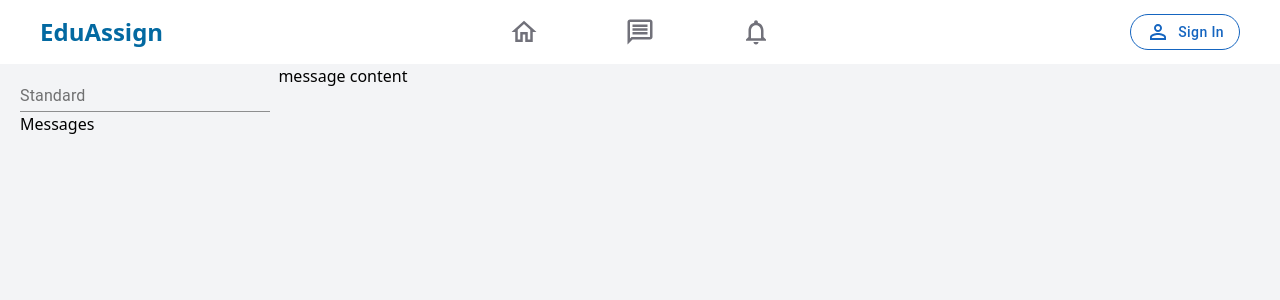
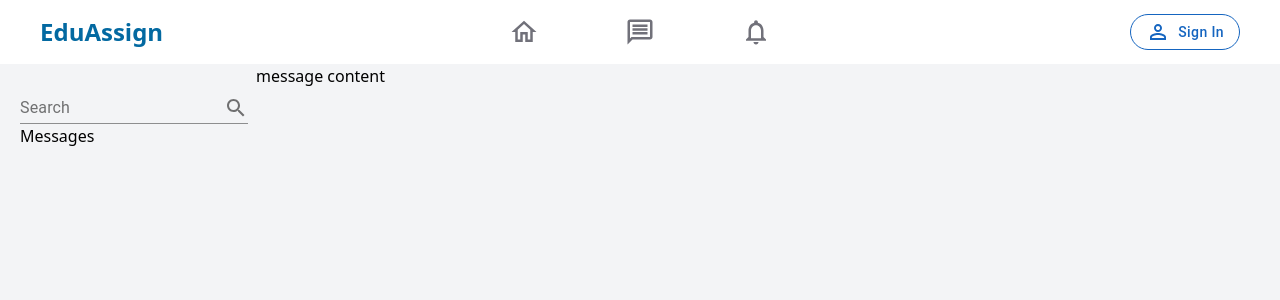
Before and after one commit to eliasrizik93/EduAssign, a React (Create React App) app in the folder client/: page /messages in a window 1280 px wide. Shown: the top 300 px of the page. Built offline with nearby package versions, Linux system fonts and the light colour scheme.

Commit message:
add error to searchBar

```diff
--- a/client/package.json
+++ b/client/package.json
@@ -3,8 +3,11 @@
   "version": "0.1.0",
   "private": true,
   "dependencies": {
+    "@emotion/react": "^11.11.1",
+    "@emotion/styled": "^11.11.0",
     "@material-ui/core": "^4.12.4",
     "@material-ui/icons": "^4.11.3",
+    "@mui/material": "^5.13.5",
     "@reduxjs/toolkit": "^1.9.5",
     "@testing-library/jest-dom": "^5.16.5",
     "@testing-library/user-event": "^13.5.0",
@@ -16,6 +19,7 @@
     "react": "^18.2.0",
     "react-bootstrap": "^2.7.4",
     "react-dom": "^18.2.0",
+    "react-intl": "^6.4.4",
     "react-redux": "^8.0.7",
     "react-router-dom": "^6.12.1",
     "react-scripts": "5.0.1",
--- a/client/src/components/Messages/SideBarMessages/SideBarMessages.scss
+++ /dev/null
@@ -1,3 +0,0 @@
-.sidebar__messages{
-
-}
--- a/client/src/components/Messages/SideBarMessages/SideBarMessages.tsx
+++ b/client/src/components/Messages/SideBarMessages/SideBarMessages.tsx
@@ -1,25 +1,78 @@
-import React from 'react';
+import React, { ChangeEvent, useState } from 'react';
 import TextField from "@material-ui/core/TextField";
+import SearchIcon from '@material-ui/icons/Search';
+
 import { makeStyles } from "@material-ui/core/styles";
 
 const useStyles = makeStyles((theme) => ({
   input: {
     width: '100%',
   },
+  searchIcon: {
+    color: theme.palette.action.active,
+  },
+  focused: {
+    color: theme.palette.primary.main,
+  },
+  labelContainer: {
+    '&$labelFocused': {
+      fontWeight: 'bold',
+    },
+  },
+  labelFocused: {},
+  errorMessage: {
+    color:'red'
+  }
 }));
 
+const REGEX_CHECK = /\d|[^\w\s]/ //No numbers or special characters
+
 const SideBarMessages = () => {
+  const [inputIsFocused, setInputIsFocused] = useState<boolean>(false)
+  const [searchValue, setSearchValue] = useState<string>('')
+  const [errorMessage, setErrormessage] = useState<string>('')
   const classes = useStyles();
 
+  const handleInputFocus = () => {
+    setInputIsFocused(true)
+  }
+  const handleInputBlur = () => {
+    setInputIsFocused(false)
+  }
+  const checkSearchValue = (event: ChangeEvent<HTMLInputElement>) => {
+    const { value } = event.target
+    setSearchValue(value)
+    if (REGEX_CHECK.test(value)) {
+      setErrormessage('Invalid input')
+    } else {
+      setErrormessage('')
+    }
+  }
+
   return (
-    <div className="sidebar__messages w-1/5 mr-2 ml-5">
+    <div className="w-1/5 pr-2 pl-5 pt-3">
       <TextField
         id="standard-basic"
-        label="Standard"
+        label="Search"
         variant="standard"
         className={classes.input}
+        value={searchValue}
+        onChange={checkSearchValue}
+        onFocus={handleInputFocus}
+        onBlur={handleInputBlur}
+        InputProps={{
+          endAdornment: (
+            <SearchIcon className={`${classes.searchIcon} ${inputIsFocused && classes.focused}`} />
+          ),
+        }}
+        InputLabelProps={{
+          classes: {
+            root: classes.labelContainer,
+            focused: classes.labelFocused,
+          },
+        }}
       />
-
+      {errorMessage?.length > 0 && <div className={classes.errorMessage}>{errorMessage}</div>}
       <div className="h-full">Messages</div>
     </div>
   );
```
Also changed, not shown: 1 other file (tests, documents, lock files or other folders).
